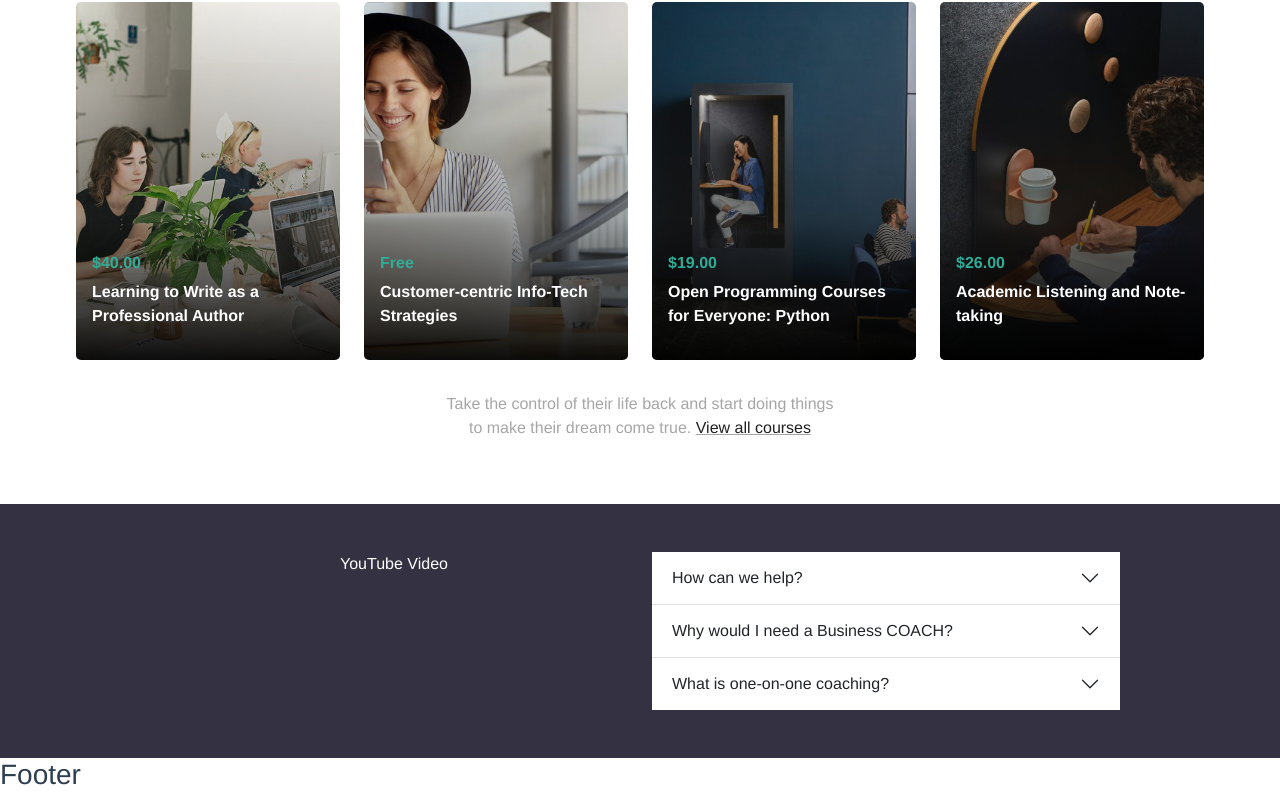
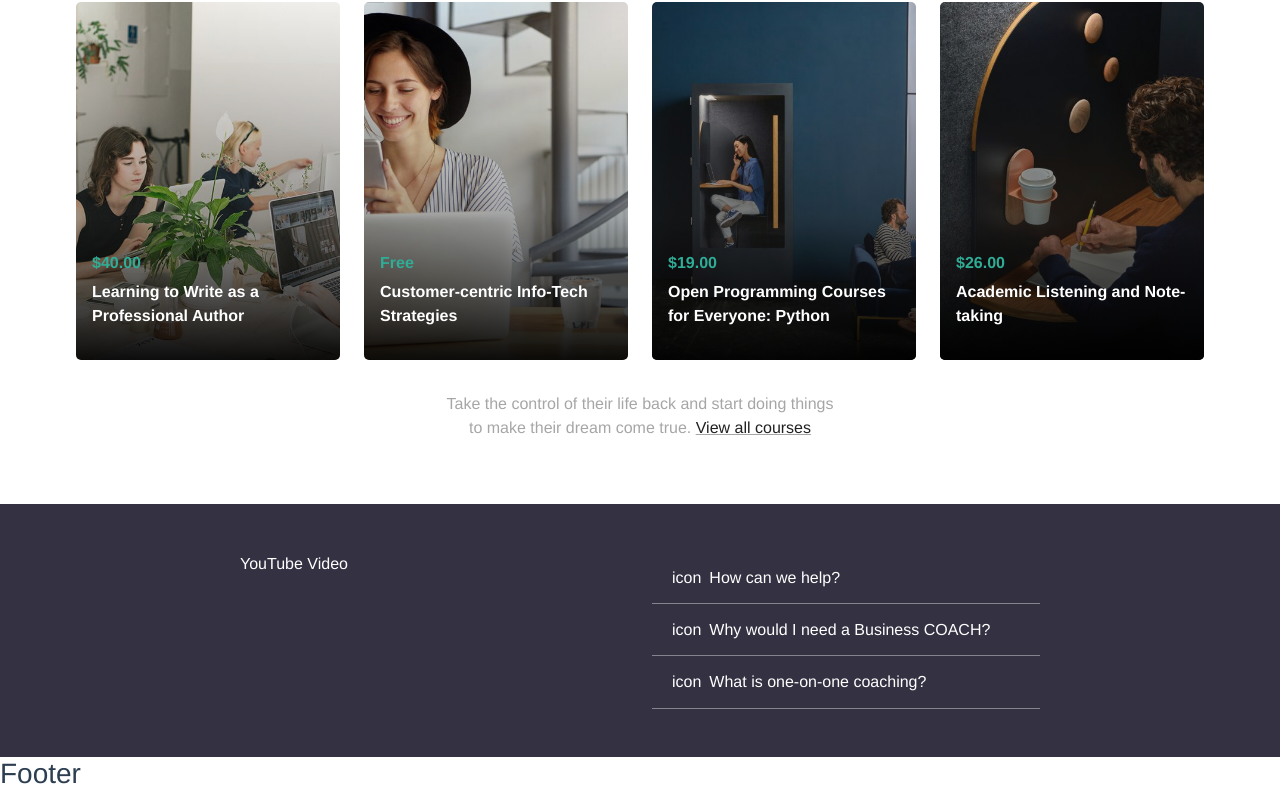
Before and after one commit to Antonius131/proj-html-vuejs, a Vue app: page / in a window 1280 px wide. Shown: the part 1867-2667 px from the top of the page. Built offline with nearby package versions, Linux system fonts and the light colour scheme.

Commit message:
InfoTabs: styling accordion

```diff
--- a/src/components/main/InfoTabs.vue
+++ b/src/components/main/InfoTabs.vue
@@ -1,5 +1,5 @@
 <template>
-   <div class="accordion accordion-flush">
+   <div class="accordion accordion-flush text-white">
       <div
          class="accordion-item"
          v-for="(accordion, index) in infoTabs"
@@ -66,4 +66,38 @@ export default {
 <style lang="scss" scoped>
 @import '../../assets/css/variables';
 
+   .accordion {
+      border-bottom: 1px solid rgba(255,255,255,.4);
+
+      .accordion-item {
+         background-color: transparent;
+         border-bottom: 1px solid $text_secondary_rgba;
+
+         .accordion-button {
+            color: $text_secondary;
+            background-color: transparent;
+
+            &::after {
+               content: none;
+            }
+
+            &::before {
+               content: "icon";
+               margin-right: .5rem;
+            }
+
+            &:focus {
+               color: $brand_secondary;
+               box-shadow: none;
+               background-color: transparent;
+            }
+         }
+
+         .accordion-body {
+            color: $text_secondary;
+            font-size: $nav_items;
+         }
+      }
+   }
+
 </style>
--- a/src/components/main/MainContent.vue
+++ b/src/components/main/MainContent.vue
@@ -45,7 +45,7 @@
       </section>
 
       <section class="container-fluid yt-section">
-         <div class="row text-center">
+         <div class="row">
             <div class="col-6">
                YouTube Video
             </div>
@@ -95,7 +95,7 @@ export default {
    .container-fluid.yt-section {
       background-color: $yt_bg;
       color: $text_secondary;
-      padding-left: 10rem;
-      padding-right: 10rem;
+      padding-left: 15rem;
+      padding-right: 15rem;
    }
 </style>
```
